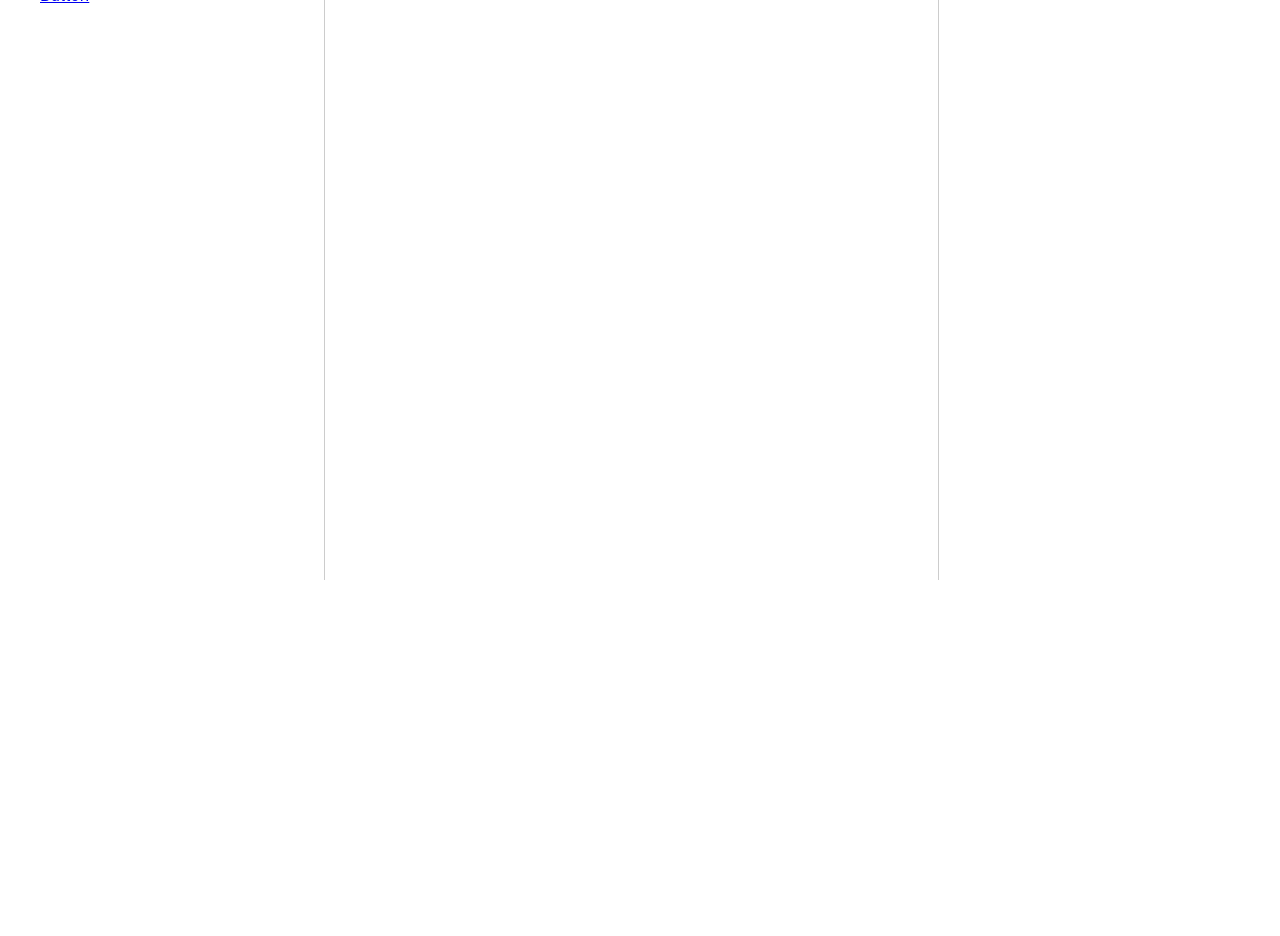
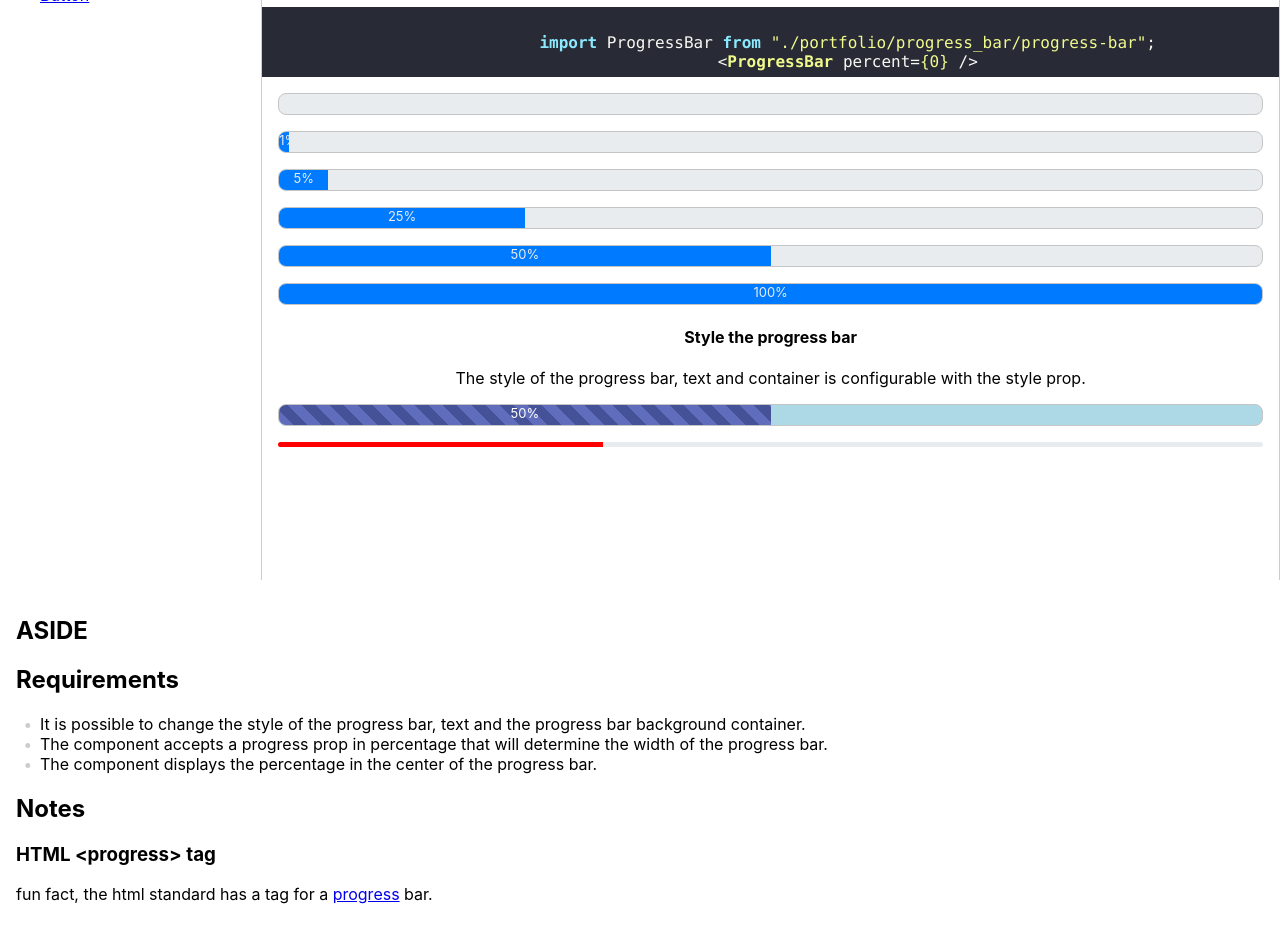
Before and after one commit to ruanha/react-components, a React (Create React App) app: page /react-components/progress-bar in a window 1280 px wide. Shown: the part 220-1156 px from the top of the page. Before the commit the page ends 800 px from the top, so only its background shows below. Built offline with nearby package versions, Linux system fonts and the light colour scheme.

Commit message:
add info and a first draft for presentation of component

```diff
--- a/src/component.tsx
+++ b/src/component.tsx
@@ -1,6 +1,6 @@
 import Accordion from "./components/accordion/accordion";
 import AccordionInfo from "./components-info/accordion";
-import ProgressBar from "./components/progress-bar/progress-bar";
+import ProgressBarExample from "./components-examples/progress-bar";
 import ProgressBarInfo from "./components-info/progress-bar";
 import Button from "./components/button/button";
 import ButtonInfo from "./components-info/button";
@@ -13,7 +13,7 @@ export default function Component({ componentId }: props) {
     case "accordion":
       return outlet === "main" ? <Accordion /> : <AccordionInfo />;
     case "progress-bar":
-      return outlet === "main" ? <ProgressBar /> : <ProgressBarInfo />;
+      return outlet === "main" ? <ProgressBarExample /> : <ProgressBarInfo />;
     case "button":
       return outlet === "main" ? <Button /> : <ButtonInfo />;
     default:
--- /dev/null
+++ b/src/components-examples/progress-bar.tsx
@@ -0,0 +1,53 @@
+import ProgressBar from "../components/progress-bar/progress-bar";
+
+import SyntaxHighlighter from "react-syntax-highlighter";
+import { dracula } from "react-syntax-highlighter/dist/esm/styles/hljs";
+
+export default function ProgressBarExample() {
+  return (
+    <div className="component-example">
+      <h4>Default</h4>
+      <p>
+        If no style prop is used, the progress bar uses the defaults. If no
+        percentage is used it defaults to 0%.
+      </p>
+      <SyntaxHighlighter language="javascript" style={dracula}>
+        {`
+                import ProgressBar from "./portfolio/progress_bar/progress-bar";
+                <ProgressBar percent={0} />`}
+      </SyntaxHighlighter>
+      <ProgressBar percent={0} />
+      <ProgressBar percent={1} />
+      <ProgressBar percent={5} />
+      <ProgressBar percent={25} />
+      <ProgressBar percent={50} />
+      <ProgressBar percent={100} />
+      <h4>Style the progress bar</h4>
+      <p>
+        The style of the progress bar, text and container is configurable with
+        the style prop.
+      </p>
+      <ProgressBar
+        percent={50}
+        style={{
+          bar: {
+            background:
+              "repeating-linear-gradient(45deg, #606dbc, #606dbc 10px, #465298 10px,#465298 20px)",
+            color: "white",
+          },
+          container: { backgroundColor: "lightblue" },
+        }}
+      />
+      <ProgressBar
+        percent={33}
+        style={{
+          bar: {
+            backgroundColor: "red",
+            color: "red",
+          },
+          container: { border: "none", height: "5px" },
+        }}
+      />
+    </div>
+  );
+}
--- a/src/components-info/progress-bar.tsx
+++ b/src/components-info/progress-bar.tsx
@@ -1,3 +1,35 @@
 export default function ProgressBarInfo() {
-  return <div>ProgressBar extra info</div>;
+  return (
+    <div className="prose">
+      <h2>Requirements</h2>
+      {
+        <ul>
+          {info.requirements.map((requirement, index) => (
+            <li key={index}>{requirement}</li>
+          ))}
+        </ul>
+      }
+      <h2>Notes</h2>
+      <h3>HTML &lt;progress&gt; tag</h3>
+      <p>
+        fun fact, the html standard has a tag for a{" "}
+        <a href="https://developer.mozilla.org/en-US/docs/Web/HTML/Element/progress">
+          progress
+        </a>{" "}
+        bar.
+      </p>
+    </div>
+  );
 }
+
+const info = {
+  id: "progress-bar",
+  title: "Progress Bar",
+  description:
+    "A Progress Bar component that takes in a percentage and displays a progress bar with the percentage.",
+  requirements: [
+    "It is possible to change the style of the progress bar, text and the progress bar background container.",
+    "The component accepts a progress prop in percentage that will determine the width of the progress bar.",
+    "The component displays the percentage in the center of the progress bar.",
+  ],
+};
```
